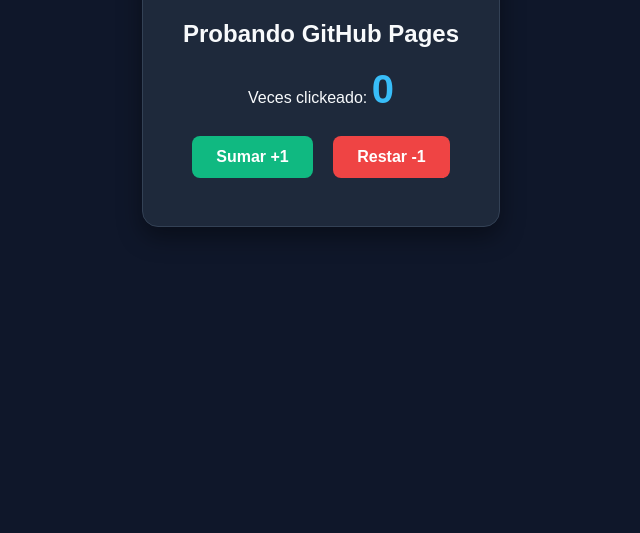
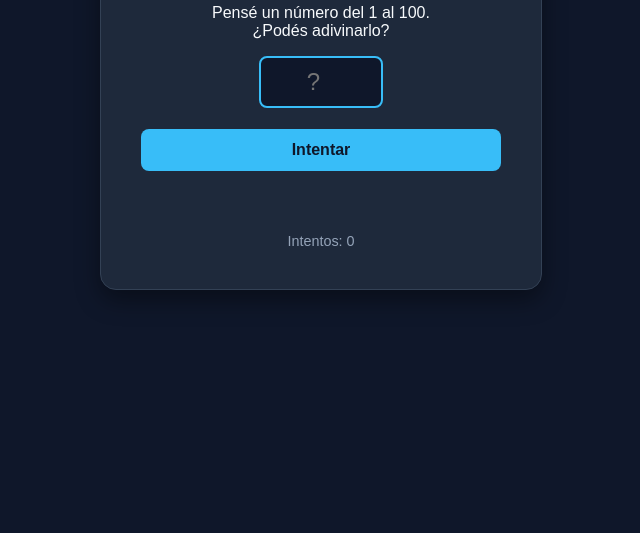
Before and after one commit to sebastianfrcon18-wq/mi-primera-app., a plain HTML site: page index.html in a window 1280 px wide. Shown: the part 267-800 px from the top of the page, without its empty margins (319-959 px from the left). Drawn offline with Linux system fonts and the light colour scheme.

Commit message:
Update index.html

```diff
--- a/index.html
+++ b/index.html
@@ -3,81 +3,131 @@
 <head>
   <meta charset="UTF-8">
   <meta name="viewport" content="width=device-width, initial-scale=1.0">
-  <title>Mi Primera Web App</title>
+  <title>Adivina el Número</title>
+
+  <!-- PISO 1: DISEÑO (CSS) -->
   <style>
-   /* El fondo general de la pantalla */
     body {
       font-family: Arial, sans-serif;
-      background: #0f172a; /* Azul marino muy oscuro */
-      color: #f8fafc;       /* Blanco suave para no cansar la vista */
+      background: #0f172a;
+      color: #f8fafc;
       display: grid;
       place-items: center;
       min-height: 90vh;
       margin: 0;
     }
 
-    /* La tarjeta central */
     .card {
-      background: #1e293b; /* Azul pizarra más claro que el fondo */
+      background: #1e293b;
       padding: 2.5rem;
-      border-radius: 16px; /* Esquinas más redondeadas */
+      border-radius: 16px;
       text-align: center;
-      box-shadow: 0 10px 25px rgba(0, 0, 0, 0.4); /* Sombra elegante */
-      border: 1px solid #334155; /* Borde sutil */
+      box-shadow: 0 10px 25px rgba(0, 0, 0, 0.4);
+      border: 1px solid #334155;
+      max-width: 360px;
+      width: 90%;
     }
 
-    /* El número del contador */
-    #contador {
-      font-size: 2.5rem;   /* Número mucho más grande */
-      font-weight: bold;
-      color: #38bdf8;      /* Celeste brillante */
+    /* Caja para escribir el número */
+    input {
+      width: 100px;
+      padding: 10px;
+      font-size: 1.5rem;
+      text-align: center;
+      border-radius: 8px;
+      border: 2px solid #38bdf8;
+      background: #0f172a;
+      color: #fff;
+      outline: none;
+      margin-bottom: 1rem;
     }
 
-    /* Estilo común para todos los botones */
     button {
-      color: white;
+      background: #38bdf8;
+      color: #0f172a;
       border: none;
-      padding: 12px 24px;  /* Más área para hacer clic fácil */
+      padding: 12px 24px;
       font-size: 1rem;
       font-weight: bold;
       border-radius: 8px;
       cursor: pointer;
-      margin: 8px;         /* Separación entre los dos botones */
-      transition: transform 0.1s; /* Suavidad al presionar */
+      width: 100%;
+      margin-top: 5px;
     }
 
-    button:active {
-      transform: scale(0.95); /* Efecto visual de hundirse al cliquear */
+    button:hover {
+      background: #7dd3fc;
     }
 
-    /* Estilos específicos usando clases individuales */
-    .btn-sumar {
-      background: #10b981; /* Verde esmeralda */
+    /* Mensajes de pista */
+    #mensaje {
+      font-size: 1.2rem;
+      margin-top: 1.5rem;
+      min-height: 30px;
+      font-weight: bold;
     }
 
-    .btn-restar {
-      background: #ef4444; /* Rojo */
+    #intentos-txt {
+      color: #94a3b8;
+      font-size: 0.9rem;
+      margin-top: 0.5rem;
     }
   </style>
 </head>
+
 <body>
+  <!-- PISO 2: ESTRUCTURA (HTML) -->
   <div class="card">
-    <h2>Probando GitHub Pages</h2>
-    <p>Veces clickeado: <span id="contador">0</span></p>
-    <button class="btn-sumar" onclick="sumar()">Sumar +1</button>
-    <button class="btn-restar" onclick="restar()">Restar -1</button>
+    <h2>🎯 Adivina el Número</h2>
+    <p>Pensé un número del 1 al 100.<br>¿Podés adivinarlo?</p>
+
+    <!-- Caja de entrada de texto -->
+    <input type="number" id="numero-ingresado" min="1" max="100" placeholder="?">
+
+    <!-- Botón para probar -->
+    <button onclick="comprobar()">Intentar</button>
+
+    <!-- Textos donde mostraremos las pistas y los intentos -->
+    <div id="mensaje"></div>
+    <div id="intentos-txt">Intentos: <span id="contador-intentos">0</span></div>
   </div>
 
+  <!-- PISO 3: LÓGICA (JavaScript) -->
   <script>
-    let n = 0;
-    function sumar() {
-      n++;
-      document.getElementById('contador').textContent = n;
+    // La computadora elige un número al azar entre 1 y 100
+    let numeroSecreto = Math.floor(Math.random() * 100) + 1;
+    let intentos = 0;
+
+    function comprobar() {
+      // 1. Leemos lo que escribió el usuario en el casillero
+      let entrada = document.getElementById('numero-ingresado');
+      let valor = Number(entrada.value);
+
+      // Si no escribió nada, salimos sin hacer nada
+      if (!valor) return;
+
+      // 2. Sumamos 1 intento y actualizamos en pantalla
+      intentos++;
+      document.getElementById('contador-intentos').textContent = intentos;
+
+      let msg = document.getElementById('mensaje');
+
+      // 3. Comparamos el número ingresado con el secreto
+      if (valor === numeroSecreto) {
+        msg.textContent = '🎉 ¡Ganaste! ¡Ese era el número!';
+        msg.style.color = '#4ade80'; // Verde
+      } else if (valor < numeroSecreto) {
+        msg.textContent = '📈 ¡Más alto!';
+        msg.style.color = '#38bdf8'; // Celeste
+      } else {
+        msg.textContent = '📉 ¡Más bajo!';
+        msg.style.color = '#f87171'; // Rojo
+      }
+
+      // Limpiamos la cajita para el siguiente intento
+      entrada.value = '';
+      entrada.focus();
     }
-    function restar() {
-  n--;
-  document.getElementById('contador').textContent = n;
-}
   </script>
 </body>
 </html>
```
